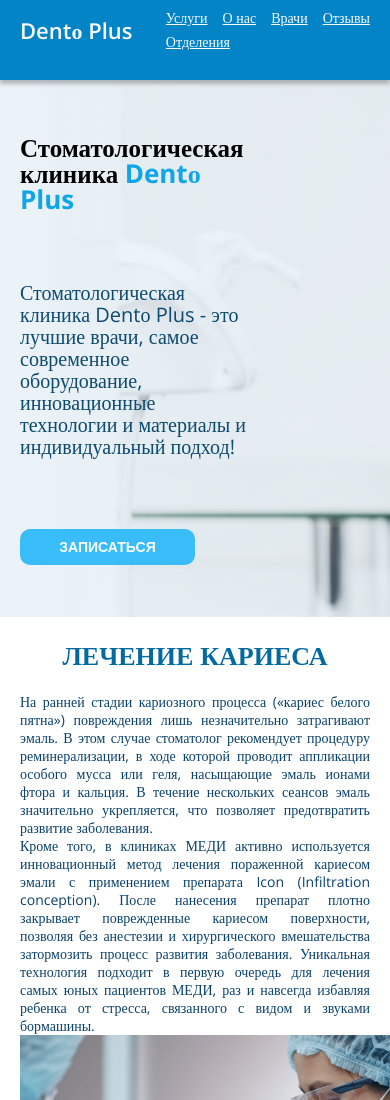
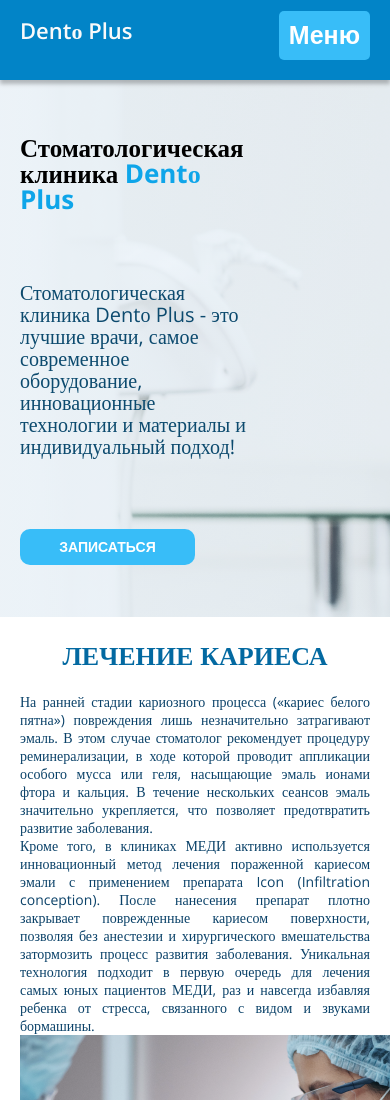
Before and after one commit to marjanja7/Stomatology, a plain HTML site: page service.html in a window 390 px wide. Shown: the top 1100 px of the page. Drawn offline with nearby package versions, Linux system fonts and the light colour scheme.

Commit message:
добавила кнопку меню для всех страниц

```diff
--- a/doctors.css
+++ b/doctors.css
@@ -1,7 +1,7 @@
 header{
     background-color: #0284c7;
     height: 60px;
-    width: 1920px;
+    width: 100%;
     position: absolute;
     left: 0px;
     top: 0px;
@@ -11,11 +11,25 @@
     justify-content: space-between;
 }
 .content{
-    width: 1180px;
+    width: auto;
     margin-left: auto;
     margin-right: auto;
     font-family: 'Open Sans';
 }
+.content-header{
+    font-family: 'Open Sans';
+    width: 100%;
+    margin-left: auto;
+    margin-right: auto;
+    font-family: 'Open Sans';
+    display: flex;
+    flex-direction: column;
+
+}
+#hatMobil{
+    display: none;
+}
+
 #hat{
     display: flex;
     flex-direction: row;
@@ -26,9 +40,10 @@
 h4{
     color: #fafafa;
     font-size: 32px;
-
+    text-align: left;
 }
 .menu{
+    font-size: 28px;
     width: calc(100%/2);
     display: flex;
     justify-content: space-between;
@@ -36,11 +51,16 @@
 a{
     color: #fafafa;
     font-size: 28px;
+    text-decoration: none;
 }
-
-main{
+.button-menu {
+    display: none;
+}
+.container{
+    display: none;
+}
+main {
     background-color: #fafafa;
-
 }
 h2{
     font-family: 'Open Sans';
@@ -50,12 +70,6 @@
     text-align: center;
     color:#0369a1;
     padding-top: 170px;
-}
-.content{
-    width: 1180px;
-    margin-left: auto;
-    margin-right: auto;
-    font-family: 'Open Sans';
 }
 p{
     font-family: 'Open Sans';
@@ -224,21 +238,62 @@
         padding:0  20px;
         box-sizing: border-box;
         }
+    .content-header{
+        width: 100%;
+        padding:0  20px;
+        box-sizing: border-box;
+        display: flex;
+        flex-direction: column;
+}
     header{
         width: 100%;
         height: 60px;
     }
-    h4{
-        font-size: 26px;
+    h4{font-size: 30px;
+        font-weight: 600;
     }
-    a{font-size: 14px;
-
+    #hat {
+        display: none;
+    }
+    #hatMobil{
+        display: flex;
+        flex-direction: row;
+        justify-content: space-between;
+        align-items: center;
+        height: 60px;
+        width: 100%;
     }
     .menu{
-        width: calc(100%/12*7);
+        display: none;
+    }
+    .menuMobil{
         display: flex;
-        flex-wrap: wrap;
-        line-height: 24px;
+        flex-direction: column;
+    }
+    .button-menu{
+        display: flex;
+        color: white;
+        font-size: 25px;
+        font-weight: 700;
+        padding: 10px;
+        border: 0px;
+        border-radius: 5px;
+        background-color: #38bdf8;
+        margin-top: 10px;
+    }
+    .container{
+        display: none;
+        background-color: aliceblue;
+        border-radius: 7px;
+        flex-direction: column;
+        width: min-content;
+        margin-top: 0.7%;
+        padding: 10px;
+    }
+    a{
+        color: #0284c7;
+        font-size: 28px;
+        font-weight: 600;
     }
     h2{
         font-size: 30px;
--- a/home.css
+++ b/home.css
@@ -1,7 +1,8 @@
-header{
+
+    header{
     background-color: #0284c7;
     height: 60px;
-    width: 1920px;
+    width: 100%;
     position: absolute;
     left: 0px;
     top: 0px;
@@ -11,11 +12,25 @@
     justify-content: space-between;
 }
 .content{
-    width: 1180px;
+    font-family: 'Open Sans';
+    width: auto;
+    margin-left: auto;
+    margin-right: auto;
+}
+.content-header{
+    font-family: 'Open Sans';
+    width: 100%;
     margin-left: auto;
     margin-right: auto;
     font-family: 'Open Sans';
+    display: flex;
+    flex-direction: column;
+
 }
+#hatMobil{
+    display: none;
+}
+
 #hat{
     display: flex;
     flex-direction: row;
@@ -26,7 +41,7 @@
 h4{
     color: #fafafa;
     font-size: 32px;
-
+    text-align: left;
 }
 .menu{
     font-size: 28px;
@@ -37,10 +52,18 @@
 }
 a{
     color: #fafafa;
+    font-size: 28px;
+    text-decoration: none;
+}
+.button-menu {
+    display: none;
+}
+.container{
+    display: none;
 }
 .ground{
     background-image: url(hat.png);
-    width: 1920px;
+    width: 100%;
     height:537px;
     margin-top: 60px;
 }
@@ -83,7 +106,7 @@
     background-color: #38bdf8;
 }
 .white{
-    width: 1920px;
+    width: 100%;
     height: 150px;
     background-color: #fafafa;
 }
@@ -98,7 +121,7 @@
 }
 .Our-services{
     background-color: #0284C7;;
-    width: 1920px;
+    width: 100%;
     height: 285px;
 }
 .block-services{
@@ -151,7 +174,7 @@
 }
 .about{
     background-image: url(background-1.png);
-    width: 1920px;
+    width:100%;
     height: 668px;
     object-fit: cover;
 
@@ -196,7 +219,7 @@
 }
 .reviews {
     background-color: #fafafa;
-    width: 1920px;
+    width: 100%;
     height: 610px;
 }
 .comments {
@@ -238,13 +261,13 @@
 }
 .map{
     background-image: url(map-background.png);
-    width: 1920px;
+    width:100%;
     height:507px;
 
 }
 .opocity{
     background-color: #e8f5fbbf;
-    width: 1920px;
+    width: 100%;
     height:507px;
 }
 .addresses{
@@ -300,7 +323,7 @@
 }
 footer{
     background-color: #e8f5fbbf;
-    width: 1920px;
+    width: 100%;
     height:403px;
 
 }
@@ -352,24 +375,62 @@
 
 }
 @media (max-width: 768px) {
-    .content{
+    .content-header{
         width: 100%;
         padding:0  20px;
         box-sizing: border-box;
+        display: flex;
+        flex-direction: column;
         }
     header{
         width: 100%;
         height: 60px;
     }
-    h4{
-        font-size: 26px;
+    h4{font-size: 30px;
+        font-weight: 600;
+    }
+    #hat {
+        display: none;
+    }
+    #hatMobil{
+        display: flex;
+        flex-direction: row;
+        justify-content: space-between;
+        align-items: center;
+        height: 60px;
+        width: 100%;
     }
     .menu{
-        font-size: 18px;
-        width: calc(100%/12*7);
+        display: none;
+    }
+    .menuMobil{
         display: flex;
-        flex-wrap: wrap;
-        line-height: 24px;
+        flex-direction: column;
+    }
+    .button-menu{
+        display: flex;
+        color: white;
+        font-size: 25px;
+        font-weight: 700;
+        padding: 10px;
+        border: 0px;
+        border-radius: 5px;
+        background-color: #38bdf8;
+        margin-top: 10px;
+    }
+    .container{
+        display: none;
+        background-color: aliceblue;
+        border-radius: 7px;
+        flex-direction: column;
+        width: min-content;
+        margin-top: 0.7%;
+        padding: 10px;
+    }
+    a{
+        color: #0284c7;
+        font-size: 28px;
+        font-weight: 600;
     }
     .ground{
         width: 100%;
--- a/service.css
+++ b/service.css
@@ -1,7 +1,7 @@
 header{
     background-color: #0284c7;
     height: 60px;
-    width: 1920px;
+    width: 100%px;
     position: absolute;
     left: 0px;
     top: 0px;
@@ -10,26 +10,42 @@
     flex-direction: row;
     justify-content: space-between;
 }
+.content-header{
+    font-family: 'Open Sans';
+    width: 100%;
+    margin-left: auto;
+    margin-right: auto;
+    font-family: 'Open Sans';
+    display: flex;
+    flex-direction: column;
+}
 .content{
     font-family: 'Open Sans';
-    width: 1180px;
+    width: auto;
     margin-left: auto;
     margin-right: auto;
     font-family: 'Open Sans';
 }
+#hatMobil{
+    display: none;
+}
+
 #hat{
     display: flex;
     flex-direction: row;
     justify-content: space-between;
     align-items: center;
     height: 60px;
+
 }
 h4{
     color: #fafafa;
     font-size: 32px;
+    text-align: left;
 
 }
 .menu{
+    font-size: 28px;
     width: calc(100%/2);
     display: flex;
     justify-content: space-between;
@@ -37,10 +53,17 @@
 a{
     color: #fafafa;
     font-size: 28px;
+    text-decoration: none;
+}
+.button-menu {
+    display: none;
+}
+.container{
+    display: none;
 }
 .ground{
     background-image: url(hat.png);
-    width: 1920px;
+    width: 100%;
     height:537px;
     margin-top: 60px;
 }
@@ -98,7 +121,7 @@
 }
 
 section{
-    width: 1920px;
+    width: 100%;
     height: 1400px;
 }
 .caries{
@@ -227,7 +250,7 @@
 }
 footer{
     background-color: #e8f5fbbf;
-    width: 1920px;
+    width: 100%;
     height:403px;
 
 }
@@ -281,7 +304,6 @@
     display: flex;
     justify-content: right;
     margin: 50px 0;
-
 }
 p-info-end{
     color: #075985;
@@ -289,29 +311,71 @@
     border-left:2px solid #075985;
     margin-left: 10px;
     padding-left: 10px;
-
 }
-@media (max-width: 768px) {
-    .content{
+@media (max-width: 768px)
+ {
+    .content-header{
         width: 100%;
         padding:0  20px;
         box-sizing: border-box;
+        display: flex;
+        flex-direction: column;
         }
     header{
         width: 100%;
         height: 60px;
     }
-    h4{
-        font-size: 26px;
+    h4{font-size: 30px;
+        font-weight: 600;
     }
-    a{font-size: 14px;
+    #hat {
+        display: none;
+    }
+    #hatMobil{
+        display: flex;
+        flex-direction: row;
+        justify-content: space-between;
+        align-items: center;
+        height: 60px;
+        width: 100%;
+    }.content{
+        width: 100%;
+        padding:0  20px;
+        box-sizing: border-box;
+        }
+
+    a{
+        color: #0284c7;
+        font-size: 28px;
+        font-weight: 600;
 
     }
     .menu{
-        width: calc(100%/12*7);
+        display: none;
+    }
+    .menuMobil{
         display: flex;
-        flex-wrap: wrap;
-        line-height: 24px;
+        flex-direction: column;
+    }
+    .button-menu{
+        display: flex;
+        color: white;
+        font-size: 25px;
+        font-weight: 700;
+        padding: 10px;
+        border: 0px;
+        border-radius: 5px;
+        background-color: #38bdf8;
+        margin-top: 10px;
+    }
+    .container{
+        display: none;
+        background-color: aliceblue;
+        border-radius: 7px;
+        flex-direction: column;
+        width: min-content;
+        margin-top: 0.7%;
+        padding: 10px;
     }
     .ground{
         width: 100%;
--- a/service.html
+++ b/service.html
@@ -12,17 +12,31 @@
 <meta content="width=device-width, initial-scale=1.0" name="viewport">
     </head>
 <body>
+    <script src="/script.js"></script>
     <header >
-        <div class="content">
+        <div class="content-header">
          <div id="hat">
-          <h4>Dentо Plus</h4>
+            <h4>Dentо Plus</h4>
           <nav class="menu">
-            <a href="#price" >Услуги</a>
-            <a href="#about">О нас</a>
-            <a href="#doctors">Врачи</a>
-            <a href="#reviews">Отзывы</a>
-            <a href="#department">Отделения</a>
+            <a href="#Our-services" > Услуги </a>
+            <a href="#about"> О нас </a>
+            <a href="#doctors"> Врачи </a>
+            <a href="#reviews"> Отзывы </a>
+            <a href="#department"> Отделения </a>
           </nav>
+         </div>
+         <div id="hatMobil">
+            <h4>Dentо Plus</h4>
+            <button class="button-menu" onclick="openMenu()">Меню</button>
+         </div>
+         <div class="container" id="myContainer">
+            <nav class="menuMobil">
+              <a href="#Our-services" > Услуги </a>
+              <a href="#about"> О нас </a>
+              <a href="#doctors"> Врачи </a>
+              <a href="#reviews"> Отзывы </a>
+              <a href="#department"> Отделения </a>
+            </nav>
          </div>
         </div>
     </header>
```
Also changed, not shown: doctors.html (+21 -7 lines), home.html (+23 -7 lines), scriipt.js (added, +12 -0 lines), 2 other files.
